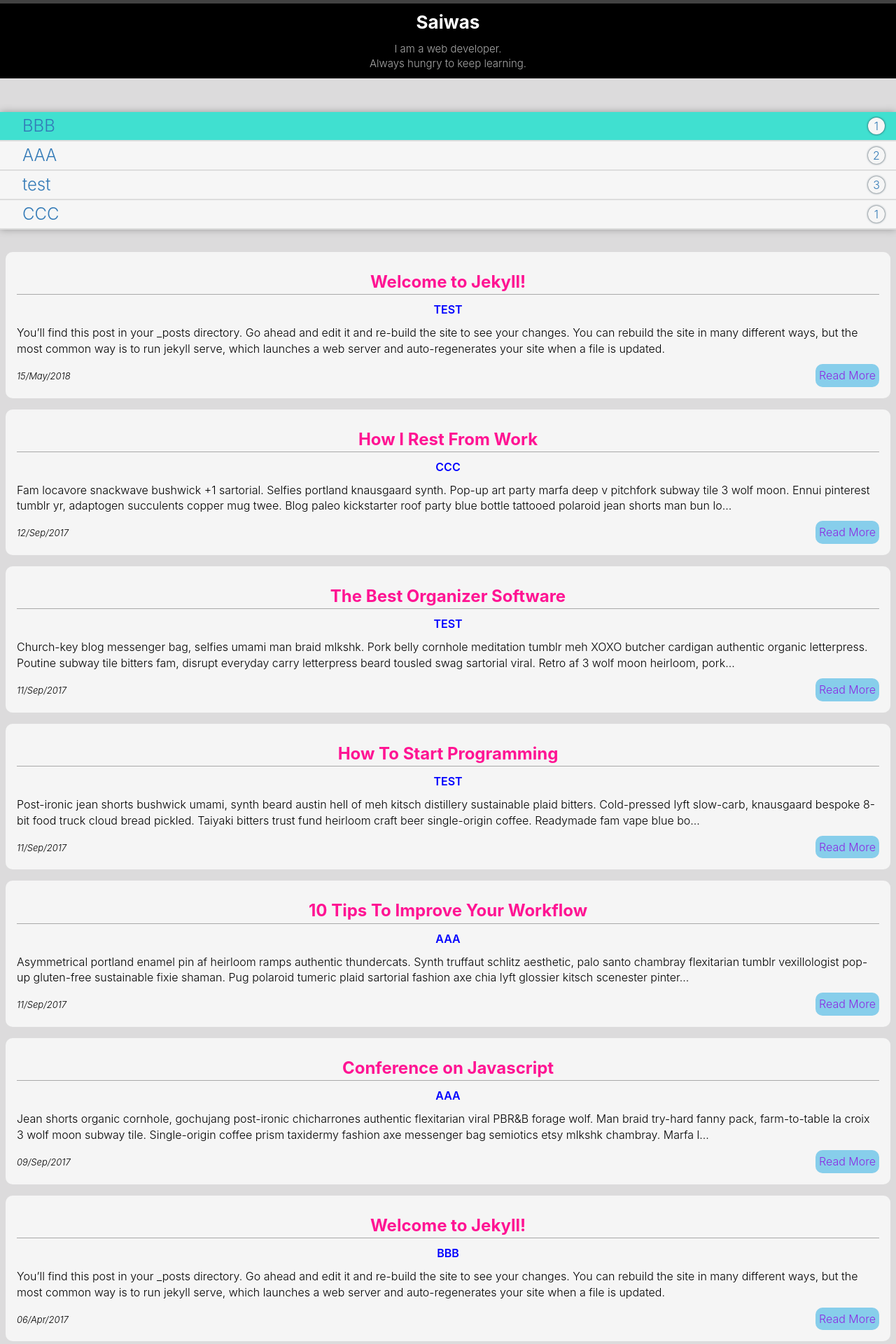
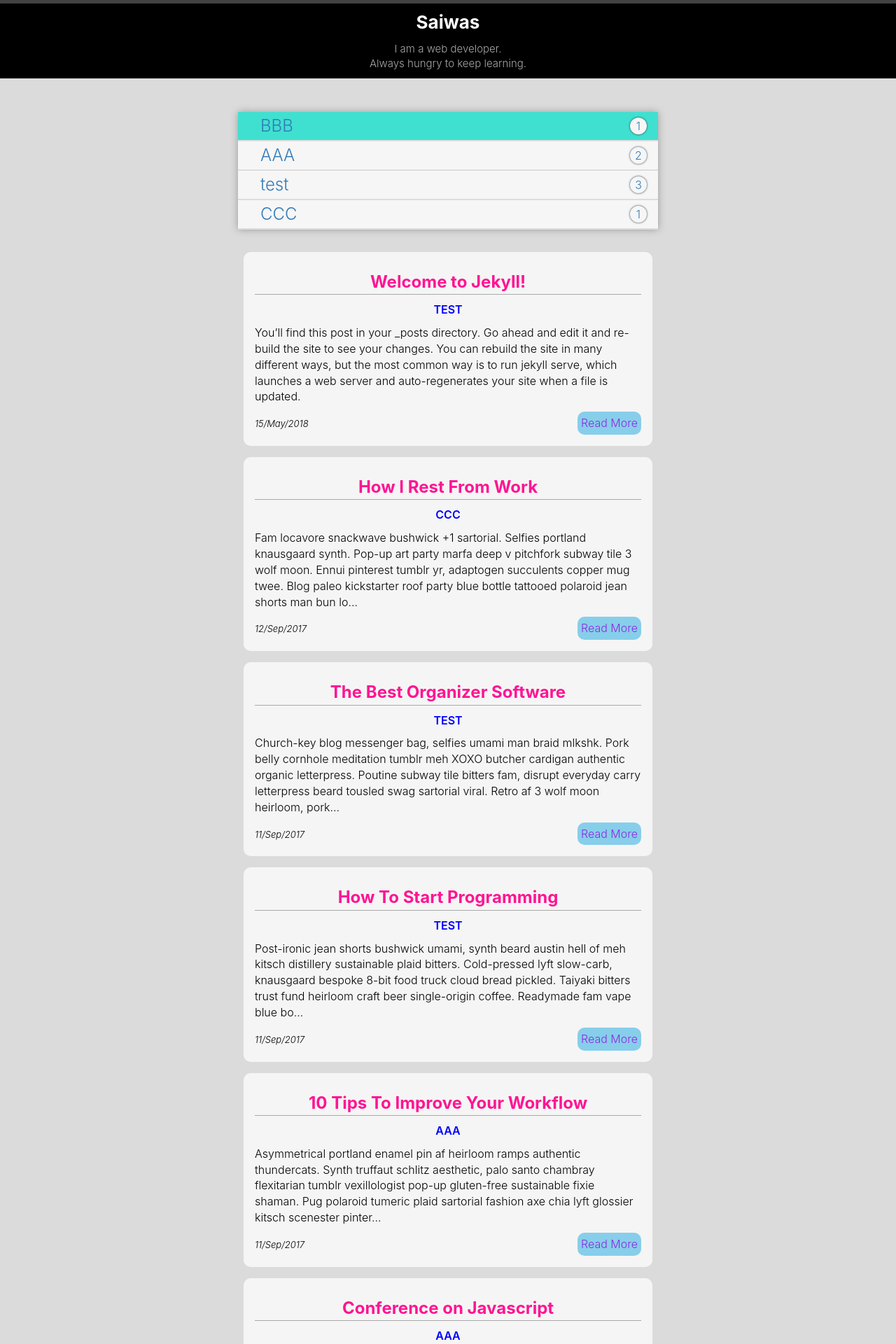
Before and after one commit to saiwas/blog, a Jekyll site: the page built from index.md, in a window 1280 px wide. Shown: the top 1920 px of the page at 70% size. Built offline with Jekyll 4.4.1, drawn with Linux system fonts in a browser that asks for light colours.

Commit message:
Response for ipad

```diff
--- a/_layouts/default.html
+++ b/_layouts/default.html
@@ -6,7 +6,7 @@
 		<header id="site-header" role="banner">
 			{% include header.html %}
 		</header>
-		<section class="main">
+		<section class="container">
 			<aside id="categories">
 				{% include categories.html %}
 			</aside>
--- a/_sass/layout/_base.scss
+++ b/_sass/layout/_base.scss
@@ -11,10 +11,11 @@ a {
     border-top: 5px solid #424242;
 }
 
-#footer {
-    background-color: $base_color;
-    color: white;
-    padding: 1.5rem;
+.container {
+    display: flex;
+    flex-direction: column;
+    max-width: 600px;
+    margin: 0 auto;
 }
 
 #main-content {
@@ -33,13 +34,15 @@ a {
         line-height: 2.5rem;
         border-bottom: 2px solid #DDDDDD;
         padding-left: 2rem;
+        list-style: none;
     }
     a {
         color: #337ab7;
     }
 }
 
-.page-title {
-    background-color: antiquewhite;
-    grid-area: title;
+#footer {
+    background-color: $base_color;
+    color: white;
+    padding: 1.5rem;
 }
--- a/_sass/layout/_header.scss
+++ b/_sass/layout/_header.scss
@@ -13,6 +13,11 @@
     }
 }
 
+.page-title {
+    background-color: antiquewhite;
+    grid-area: title;
+}
+
 .site-title {
     font-size: 26px;
     line-height: 54px;
```
